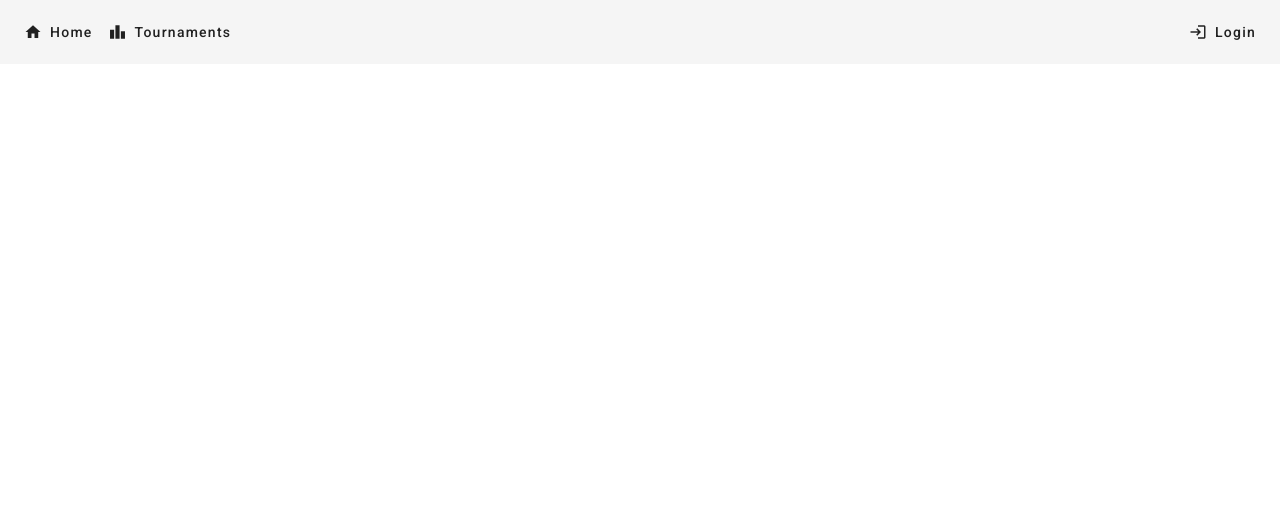
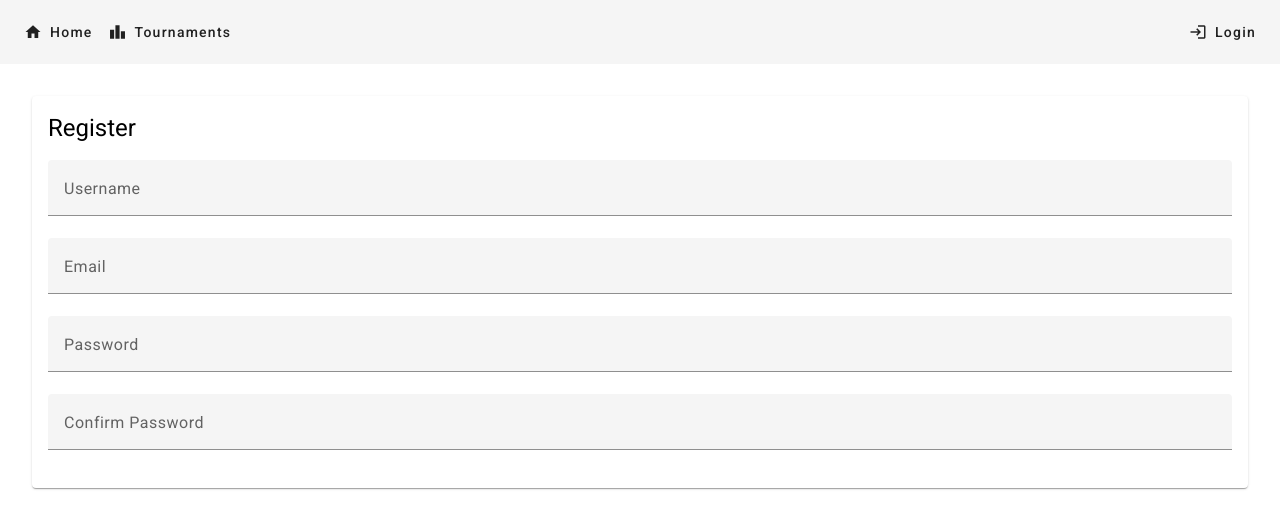
Before and after one commit to Fireinfern/tournament-frontend, an Angular app: page /register in a window 1280 px wide. Before the commit this address led to /. Shown: the top 528 px of the page. Built offline with nearby package versions, Linux system fonts and the light colour scheme.

Commit message:
Add Register view

```diff
--- a/src/app/app-routing.module.ts
+++ b/src/app/app-routing.module.ts
@@ -1,11 +1,13 @@
 import { NgModule } from '@angular/core';
 import { RouterModule, Routes } from '@angular/router';
 import { HomeComponent } from './views/home/home.component';
+import { RegisterComponent } from './views/register/register.component';
 import { TournamentsComponent } from './views/tournaments/tournaments.component';
 
 const routes: Routes = [
   { path: '', component: HomeComponent },
-  { path: 'tournaments', component: TournamentsComponent }
+  { path: 'tournaments', component: TournamentsComponent },
+  { path: 'register', component: RegisterComponent },
 ];
 
 @NgModule({
--- a/src/app/app.module.ts
+++ b/src/app/app.module.ts
@@ -19,6 +19,7 @@ import { MatDialogModule } from '@angular/material/dialog';
 import { NavbarComponent } from './components/navbar/navbar.component';
 import { HomeComponent } from './views/home/home.component';
 import { LoginComponent } from './dialogs/login/login.component';
+import { RegisterComponent } from './views/register/register.component';
 
 @NgModule({
   declarations: [
@@ -27,7 +28,8 @@ import { LoginComponent } from './dialogs/login/login.component';
     TournamentGridComponent,
     NavbarComponent,
     HomeComponent,
-    LoginComponent
+    LoginComponent,
+    RegisterComponent
   ],
   imports: [
     BrowserModule,
--- a/src/app/dialogs/login/login.component.html
+++ b/src/app/dialogs/login/login.component.html
@@ -12,7 +12,7 @@
                     <input matInput type="password">
                 </mat-form-field>
             </form>
-            <a routerLink="register">Don't have an account? Register now</a>
+            <a routerLink="/register" mat-dialog-close>Don't have an account? Register now</a>
         </mat-card-content>
         <mat-card-actions align="end">
             <button mat-raised-button color="primary">Login</button>
--- /dev/null
+++ b/src/app/views/register/register.component.html
@@ -0,0 +1,27 @@
+<div layout="column">
+    <mat-card style="margin: 2rem">
+        <mat-card-header>
+            <h1 mat-card-title>Register</h1>
+        </mat-card-header>
+        <mat-card-content>
+            <form>
+                <mat-form-field style="width: 100%;">
+                    <mat-label>Username</mat-label>
+                    <input matInput type="text">
+                </mat-form-field>
+                <mat-form-field style="width: 100%;">
+                    <mat-label>Email</mat-label>
+                    <input matInput type="email">
+                </mat-form-field>
+                <mat-form-field style="width: 100%;">
+                    <mat-label>Password</mat-label>
+                    <input matInput type="password">
+                </mat-form-field>
+                <mat-form-field style="width: 100%;">
+                    <mat-label>Confirm Password</mat-label>
+                    <input matInput type="password">
+                </mat-form-field>
+            </form>
+        </mat-card-content>
+    </mat-card>
+</div>
```
Also changed, not shown: src/app/views/register/register.component.ts (added, +10 -0 lines), src/app/views/register/register.component.css (added), 1 other file (tests, documents, lock files or other folders).
